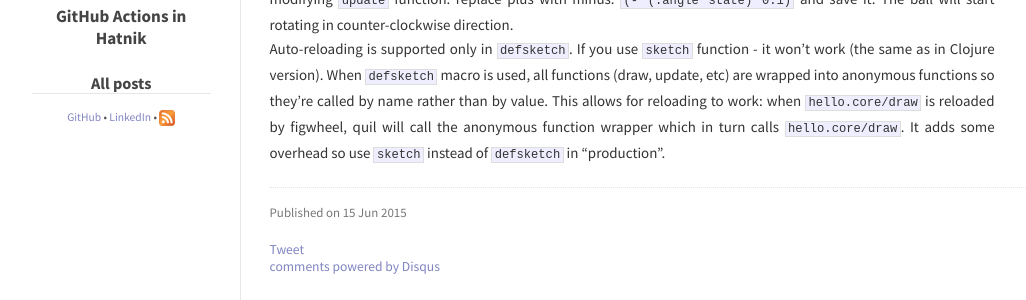
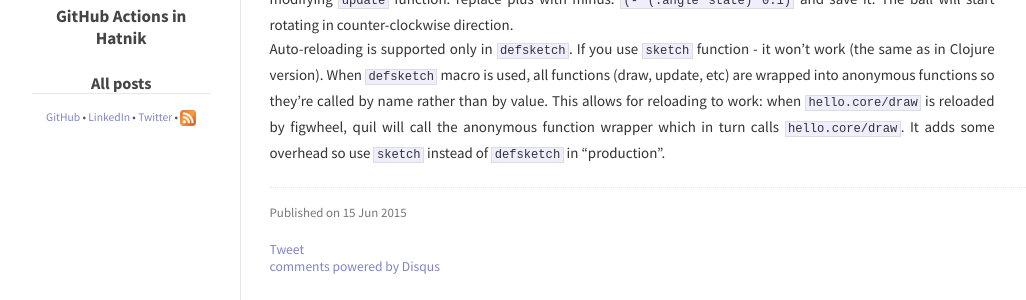
Before and after one commit to nbeloglazov/nbeloglazov.github.io, a Jekyll site: the page built from index.html, in a window 1280 px wide. Shown: the part 475-775 px from the top of the page, without its empty margins (118-1144 px from the left). Built offline with Jekyll 4.4.1, drawn with Linux system fonts in a browser that asks for light colours; Markdown is read by kramdown in place of the engine named in the settings; comment, search, counter and statistics services are not loaded.

Commit message:
Add link to twitter account.

```diff
--- a/_layouts/default.html
+++ b/_layouts/default.html
@@ -78,6 +78,8 @@
             <span class="separator">&bull;</span>
             <a href="https://www.linkedin.com/in/nikitabeloglazov/" class="footer-link">LinkedIn</a>
             <span class="separator">&bull;</span>
+            <a href="https://twitter.com/BeloglazovN/" class="footer-link">Twitter</a>
+            <span class="separator">&bull;</span>
             {% if site.version == '/ru' %}
             <a href="/ru/feed.xml" rel="home">
             {% else %}
```
